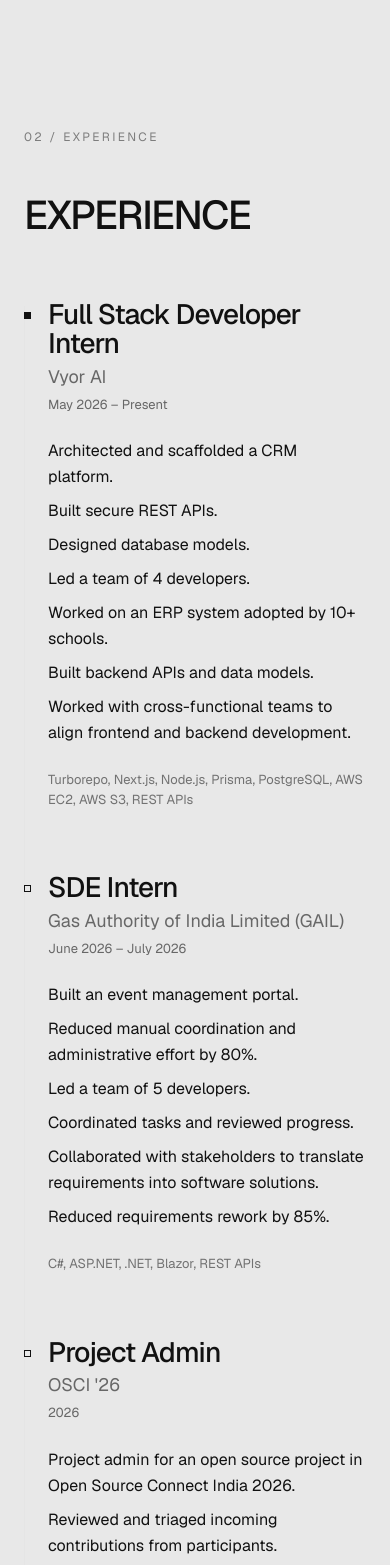
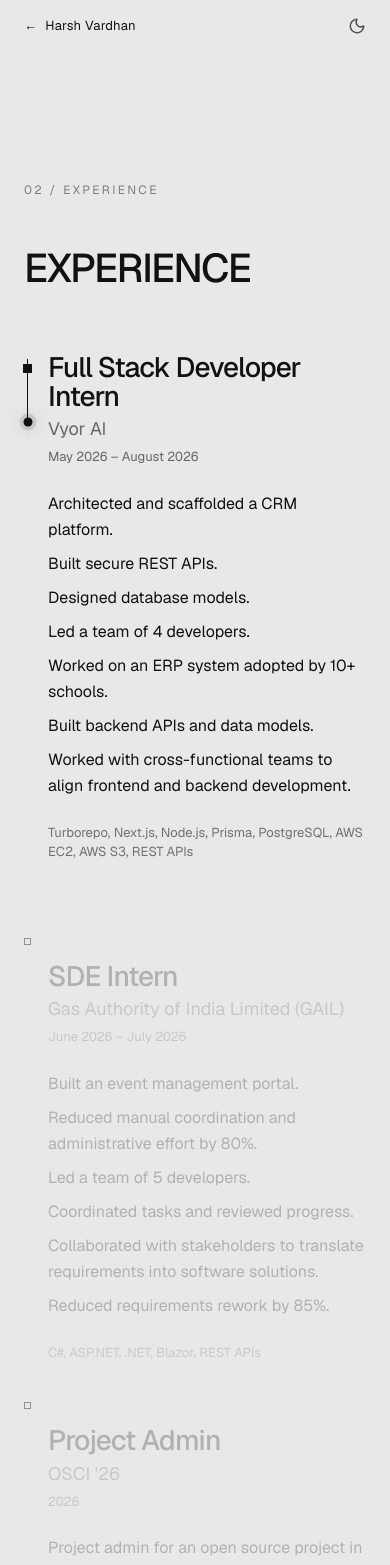
Before and after one commit to Harsh-vardhan09/Portfolio, a Next.js app: page /experience in a window 390 px wide. Shown: the top 1565 px of the page. Built offline with nearby package versions, Linux system fonts and the light colour scheme.

Commit message:
updated the experience section

```diff
--- a/app/experience/page.tsx
+++ b/app/experience/page.tsx
@@ -1,4 +1,5 @@
 import type { Metadata } from "next";
+import { SiteHeader } from "@/components/site-header";
 import { ExperienceSection } from "@/components/experience/experience-section";
 
 export const metadata: Metadata = {
@@ -8,5 +9,14 @@
 };
 
 export default function ExperiencePage() {
-  return <ExperienceSection heading="plain" />;
+  // The timeline is the last thing on this page, so without trailing space its
+  // bottom can never reach the viewport centre and the progress line stalls.
+  return (
+    <>
+      <SiteHeader />
+      <div className="pb-[50vh]">
+        <ExperienceSection heading="plain" />
+      </div>
+    </>
+  );
 }
--- a/components/contact/contact-section.tsx
+++ b/components/contact/contact-section.tsx
@@ -10,7 +10,7 @@
   return (
     <section id="contact" className="scroll-mt-24 pt-32 md:pt-48">
       <div className="mx-auto max-w-6xl px-6 md:px-12">
-        <h2 className="max-w-[14ch] font-medium leading-[0.95] tracking-[-0.035em] text-[clamp(3rem,10vw,9rem)]">
+        <h2 className="max-w-[18ch] font-medium leading-[0.95] tracking-[-0.035em] text-[clamp(2.5rem,7vw,6rem)]">
           Let&rsquo;s build something.
         </h2>
 
--- a/components/experience/experience-timeline.tsx
+++ b/components/experience/experience-timeline.tsx
@@ -1,7 +1,8 @@
 "use client";
 
 import { useLayoutEffect, useRef } from "react";
-import { gsap } from "@/lib/gsap"; // importing this module registers ScrollTrigger
+// Importing this module registers ScrollTrigger.
+import { gsap, ScrollTrigger } from "@/lib/gsap";
 import type { Experience } from "@/data/experience";
 
 /** Year-only entries carry no endDate and are not current, so show a single date. */
@@ -12,72 +13,196 @@
       ? `${e.startDate} – ${e.endDate}`
       : e.startDate;
 
+// Halo on the leading tip. color-mix on the theme token so it follows the toggle.
+const headGlow = {
+  boxShadow:
+    "0 0 0 4px color-mix(in srgb, var(--foreground) 12%, transparent), 0 0 18px color-mix(in srgb, var(--foreground) 35%, transparent)",
+};
+
 export function ExperienceTimeline({ entries }: { entries: Experience[] }) {
   const root = useRef<HTMLDivElement>(null);
+  const rail = useRef<HTMLDivElement>(null);
 
   useLayoutEffect(() => {
     const mm = gsap.matchMedia();
+
+    // Everything below is opt-in: the markup already renders the finished state,
+    // so reduced-motion and no-JS users get a complete timeline and no listeners.
     mm.add("(prefers-reduced-motion: no-preference)", () => {
-      const ctx = gsap.context(() => {
+      const ctx = gsap.context((self) => {
+        const markers = self.selector!("[data-marker]") as HTMLElement[];
+
+        // Trigger on the rail, not root: the rail is what the head traverses, so
+        // its height and the scroll range match exactly and the tip cannot drift.
+        // gsap 3.15 does support the clamp string syntax here, but clamping
+        // truncates the scroll range while the head still travels the full rail,
+        // so the tip outruns the viewport centre. /experience gets bottom padding.
+        const railTrigger = {
+          trigger: rail.current,
+          start: "top center",
+          end: "bottom center",
+          scrub: 0.6,
+          invalidateOnRefresh: true,
+        } as const;
+
+        gsap.fromTo(
+          "[data-progress]",
+          { scaleY: 0 },
+          { scaleY: 1, ease: "none", scrollTrigger: railTrigger }
+        );
+
+        // yPercent keeps the dot centred on its own position while `y` carries the
+        // travel; using -translate-y-1/2 here would be folded into the same y and
+        // overwritten by the tween.
+        gsap.set("[data-head]", { yPercent: -50 });
+
+        // One timeline so travel and the fades share a single scrubbed progress.
         gsap
-          .timeline({
-            scrollTrigger: { trigger: root.current, start: "top 80%", once: true },
-          })
+          .timeline({ scrollTrigger: railTrigger })
           .fromTo(
-            "[data-rule]",
-            { scaleY: 0 },
-            { scaleY: 1, duration: 0.8, ease: "power3.out", transformOrigin: "top" }
+            "[data-head]",
+            { y: 0 },
+            { y: () => rail.current?.offsetHeight ?? 0, ease: "none", duration: 1 },
+            0
           )
           .fromTo(
-            "[data-entry]",
-            { y: 20, opacity: 0 },
-            { y: 0, opacity: 1, duration: 0.7, ease: "power3.out", stagger: 0.12 },
-            0.25
-          );
+            "[data-head]",
+            { opacity: 0 },
+            { opacity: 1, ease: "none", duration: 0.03 },
+            0
+          )
+          .to("[data-head]", { opacity: 0, ease: "none", duration: 0.03 }, 0.97);
+
+        // Markers key off center too, so each lights the moment the tip passes it.
+        markers.forEach((marker) => {
+          marker.dataset.reached = "false";
+          ScrollTrigger.create({
+            trigger: marker,
+            start: "top center",
+            onEnter: () => (marker.dataset.reached = "true"),
+            onLeaveBack: () => (marker.dataset.reached = "false"),
+          });
+        });
+
+        (self.selector!("[data-entry]") as HTMLElement[]).forEach((entry) => {
+          gsap
+            .timeline({
+              scrollTrigger: {
+                trigger: entry,
+                start: "top 80%",
+                end: "top 45%",
+                scrub: 0.8,
+              },
+            })
+            .fromTo(
+              entry.querySelector("[data-entry-body]"),
+              { opacity: 0.25, y: 24 },
+              { opacity: 1, y: 0, ease: "none", duration: 1 },
+              0
+            )
+            .fromTo(
+              entry.querySelectorAll("[data-reveal]"),
+              { y: 12 },
+              { y: 0, ease: "none", duration: 0.6, stagger: 0.05 },
+              0
+            );
+        });
+
+        // MaskedHeading sizes itself after mount, which moves the timeline and
+        // leaves ScrollTrigger holding stale positions.
+        document.fonts?.ready.then(() => ScrollTrigger.refresh()).catch(() => {});
+
+        const section = root.current?.closest("section");
+        let timer: ReturnType<typeof setTimeout>;
+        const observer = new ResizeObserver(() => {
+          clearTimeout(timer);
+          timer = setTimeout(() => ScrollTrigger.refresh(), 150);
+        });
+        if (section) observer.observe(section);
+
+        return () => {
+          clearTimeout(timer);
+          observer.disconnect();
+          // revert() restores styles but not attributes we set by hand.
+          markers.forEach((marker) => (marker.dataset.reached = "true"));
+        };
       }, root);
+
       return () => ctx.revert();
     });
+
     return () => mm.revert();
   }, []);
 
   return (
     <div ref={root} className="relative pl-6 md:pl-8">
       <div
-        data-rule
+        ref={rail}
         aria-hidden
-        className="absolute left-0 top-1.5 h-[calc(100%-0.375rem)] w-px bg-border"
-      />
+        className="absolute bottom-0 left-[3px] top-1.5 w-px"
+      >
+        <div className="absolute inset-0 bg-border" />
+        <div data-progress className="absolute inset-0 origin-top bg-foreground" />
+        <div
+          data-head
+          style={headGlow}
+          className="absolute left-1/2 top-0 size-[9px] -translate-x-1/2 rounded-full bg-foreground opacity-0"
+        />
+      </div>
+
       <ol className="space-y-16">
         {entries.map((entry) => (
           <li key={`${entry.company}-${entry.role}`} data-entry className="relative">
             <span
+              data-marker
+              data-reached="true"
               aria-hidden
-              className={`absolute -left-6 top-3 size-[7px] border border-foreground md:-left-8 ${
-                entry.current ? "bg-foreground" : "bg-transparent"
-              }`}
+              className="absolute -left-6 top-3 size-[7px] border border-foreground/40 bg-background transition-[background-color,border-color,transform] duration-300 data-[reached=true]:scale-125 data-[reached=true]:border-foreground data-[reached=true]:bg-foreground md:-left-8"
             />
+            {/* Transform lives on this wrapper, never on the <li>: the <li> is the
+                ScrollTrigger target and holds the marker, and a transform there
+                would corrupt both elements' cached positions. */}
+            <div data-entry-body>
             {/* Role and company stay together so that below md the date falls under
                 both; on md+ items-baseline puts the date on the role's baseline. */}
             <div className="flex flex-col gap-1 md:flex-row md:items-baseline md:justify-between md:gap-8">
               <div>
-                <h3 className="font-medium leading-[1.05] tracking-[-0.035em] text-[clamp(1.75rem,3vw,2.5rem)]">
+                <h3
+                  data-reveal
+                  className="font-medium leading-[1.05] tracking-[-0.035em] text-[clamp(1.75rem,3vw,2.5rem)]"
+                >
                   {entry.role}
                 </h3>
-                <p className="mt-1 text-lg text-foreground/60">{entry.company}</p>
+                <p data-reveal className="mt-1 text-lg text-foreground/60">
+                  {entry.company}
+                </p>
               </div>
-              <p className="shrink-0 text-[13px] tabular-nums text-foreground/60 md:text-right">
+              <p
+                data-reveal
+                className="flex shrink-0 items-center gap-3 text-[13px] tabular-nums text-foreground/60 md:text-right"
+              >
                 {dateRange(entry)}
-                {entry.current && <span className="sr-only"> (current role)</span>}
+                {entry.current && (
+                  <>
+                    <span className="border border-foreground/40 px-1.5 py-0.5 text-[11px] uppercase tracking-[0.18em]">
+                      Now
+                    </span>
+                    <span className="sr-only">(current role)</span>
+                  </>
+                )}
               </p>
             </div>
             <ul className="mt-6 max-w-[62ch] space-y-2 leading-relaxed">
               {entry.description.map((line) => (
-                <li key={line}>{line}</li>
+                <li key={line} data-reveal>
+                  {line}
+                </li>
               ))}
             </ul>
-            <p className="mt-6 text-[13px] text-foreground/55">
+            <p data-reveal className="mt-6 text-[13px] text-foreground/55">
               {entry.technologies.join(", ")}
             </p>
+            </div>
           </li>
         ))}
       </ol>
--- /dev/null
+++ b/components/site-header.tsx
@@ -0,0 +1,45 @@
+import Link from "next/link";
+import { ThemeToggle } from "@/components/theme-toggle";
+import { focusRing } from "@/lib/focus";
+import { nav } from "@/data/site";
+
+/**
+ * Header for the sub-pages, which render no hero and would otherwise be dead
+ * ends. Section links are rewritten to absolute form so they reach the homepage
+ * rather than appending a hash to the current route.
+ */
+export function SiteHeader() {
+  return (
+    <header className="sticky top-0 z-50 border-b border-border bg-background">
+      <div className="mx-auto flex max-w-6xl flex-wrap items-center justify-between gap-x-6 gap-y-2 px-6 py-4 md:px-12">
+        <Link
+          href="/"
+          className={`group flex items-center gap-2 text-[13px] tracking-[0.02em] ${focusRing}`}
+        >
+          <span aria-hidden className="transition-transform duration-300 ease-[cubic-bezier(0.22,1,0.36,1)] group-hover:-translate-x-0.5">
+            ←
+          </span>
+          Harsh Vardhan
+        </Link>
+
+        <div className="flex min-w-0 flex-1 items-center justify-end gap-4 sm:gap-6">
+          {/* Below sm these five wrap to 3-5 rows and make a sticky header ~150px
+              tall. The back link alone covers the way home at that size. */}
+          <nav className="hidden flex-wrap justify-end gap-x-4 gap-y-1 text-[13px] tracking-[0.02em] sm:flex sm:gap-x-6">
+            {nav.map((link) => (
+              <Link
+                key={link.href}
+                href={link.href.startsWith("#") ? `/${link.href}` : link.href}
+                className={`group relative text-foreground/70 transition-colors hover:text-foreground ${focusRing}`}
+              >
+                {link.label}
+                <span className="absolute -bottom-1 left-0 h-px w-full origin-left scale-x-0 bg-current transition-transform duration-300 ease-[cubic-bezier(0.22,1,0.36,1)] group-hover:scale-x-100 group-focus-visible:scale-x-100" />
+              </Link>
+            ))}
+          </nav>
+          <ThemeToggle className={`shrink-0 text-foreground/70 transition-colors hover:text-foreground ${focusRing}`} />
+        </div>
+      </div>
+    </header>
+  );
+}
--- a/data/experience.ts
+++ b/data/experience.ts
@@ -19,7 +19,7 @@
     company: "Vyor AI",
     role: "Full Stack Developer Intern",
     startDate: "May 2026",
-    current: true,
+    endDate: "August 2026",
     description: [
       "Architected and scaffolded a CRM platform.",
       "Built secure REST APIs.",
```
Also changed, not shown: app/projects/[slug]/page.tsx (+20 -5 lines), app/projects/page.tsx (+8 -1 lines).
